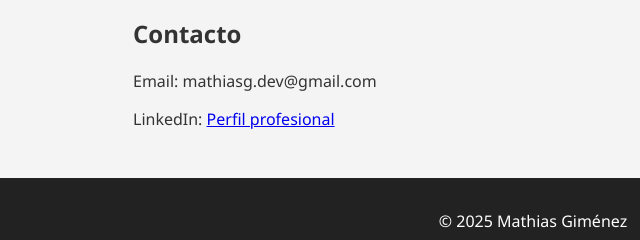
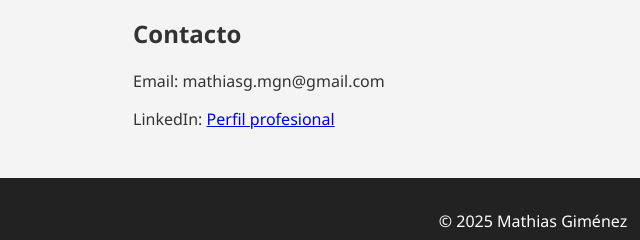
Before and after one commit to MMG15/Mathias-Gimenez-Portfolio, a plain HTML site: page index.html in a window 1280 px wide. Shown: the part 606-846 px from the top of the page, 107-747 px from the left. Drawn offline with Linux system fonts and the light colour scheme.

Commit message:
Update contact email in index.html

```diff
--- a/index.html
+++ b/index.html
@@ -27,7 +27,7 @@
 
   <section>
     <h2>Contacto</h2>
-    <p>Email: mathiasg.dev@gmail.com</p>
+    <p>Email: mathiasg.mgn@gmail.com</p>
     <p>LinkedIn: <a href="https://www.linkedin.com/in/mathiasgimenez" target="_blank">Perfil profesional</a></p>
   </section>
 
```
